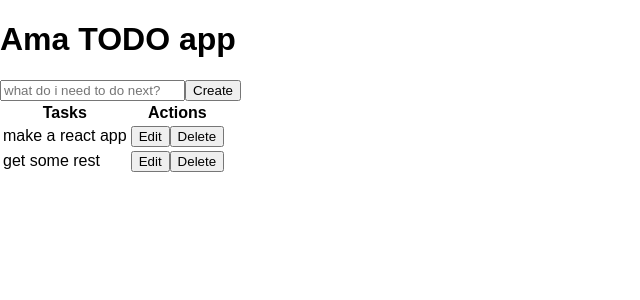
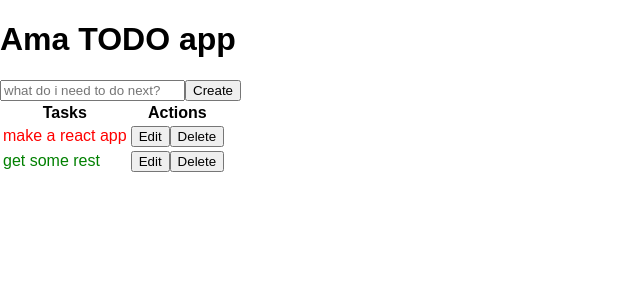
Before and after one commit to amarfiaz/ama-todo-app, a React (Create React App) app: page / in a window 1280 px wide. Shown: the top 300 px of the page, without its empty margins (0-640 px from the left). Built offline with nearby package versions, Linux system fonts and the light colour scheme.

Commit message:
added components

```diff
--- a/src/components/App.js
+++ b/src/App.js
@@ -1,9 +1,9 @@
 import React from 'react';
-import '../assets/App.css';
-import TodosList from './todos-list';
-import CreateTodo from './create-todo';
+import './assets/App.css';
+import TodosList from './components/todos-list';
+import CreateTodo from './components/create-todo';
 
-const todos = [
+let todos = [
     {
         task: 'make a react app',
         isCompleted: false
@@ -27,11 +27,23 @@ export default class App extends React.Component {
         return (
             <div>
                 <h1>Ama TODO app</h1>
-                <CreateTodo/>
+                <CreateTodo createTask={this.createTask.bind(this)} />
                 <TodosList
                     todos={this.state.todos}
+                    toggleTask={this.toggleTask.bind(this)}
                 />
             </div>
         );
     }
+
+    toggleTask(task) {
+
+    }
+    createTask(task) {
+        this.state.todos.push({
+         task: task,
+         isCompleted: false
+         });
+        this.setState({todos: this.state.todos});
+    }
 }
--- a/src/assets/App.css
+++ b/src/assets/App.css
@@ -22,6 +22,16 @@
   font-size: large;
 }
 
+.Task-isCompleted-true {
+  color: green;
+  cursor: pointer;
+}
+
+.Task-isCompleted-false {
+  color: red;
+  cursor: pointer;
+}
+
 @keyframes App-logo-spin {
   from { transform: rotate(0deg); }
   to { transform: rotate(360deg); }
--- a/src/components/create-todo.js
+++ b/src/components/create-todo.js
@@ -5,10 +5,17 @@ import '../assets/App.css';
 export default class CreateTodo extends React.Component {
     render() {
         return (
-            <form>
-                <input type="text" placeholder="what do i need to do next?" />
+            <form onSubmit={this.handleCreate.bind(this)}>
+                <input type="text" placeholder="what do i need to do next?" ref="createInput" />
                 <button>Create</button>
             </form>
         );
     }
+    handleCreate(event) {
+        event.preventDefault();
+        console.log(this.refs.createInput.value);
+        this.props.createTask(this.refs.createInput.value);
+        this.refs.createInput.value = '';
+
+    }
 }
--- a/src/components/todo-list-item.js
+++ b/src/components/todo-list-item.js
@@ -1,8 +1,5 @@
 import React from 'react';
 import '../assets/App.css';
-
-
-
 
 export default class TodosListItem extends React.Component {
 
@@ -14,7 +11,15 @@ export default class TodosListItem extends React.Component {
         };
     }
 
+    renderTasksSection() {
+
+        return this.props.isCompleted ?
+            <td className="Task-isCompleted-true">{this.props.task}</td> :
+            <td className="Task-isCompleted-false">{this.props.task}</td>;
+    }
+
     renderActionsSection() {
+
         if (this.state.isEditing) {
             return (
                 <td>
@@ -34,7 +39,7 @@ export default class TodosListItem extends React.Component {
     render() {
         return (
             <tr>
-                <td>{this.props.task}</td>
+                {this.renderTasksSection()}
                 {this.renderActionsSection()}
             </tr>
         );
--- a/src/index.js
+++ b/src/index.js
@@ -1,6 +1,6 @@
 import React from 'react';
 import ReactDOM from 'react-dom';
 import './assets/index.css';
-import App from './components/App';
+import App from './App';
 
 ReactDOM.render(<App />, document.getElementById('root'));
```
Also changed, not shown: 1 other file (tests, documents, lock files or other folders).
